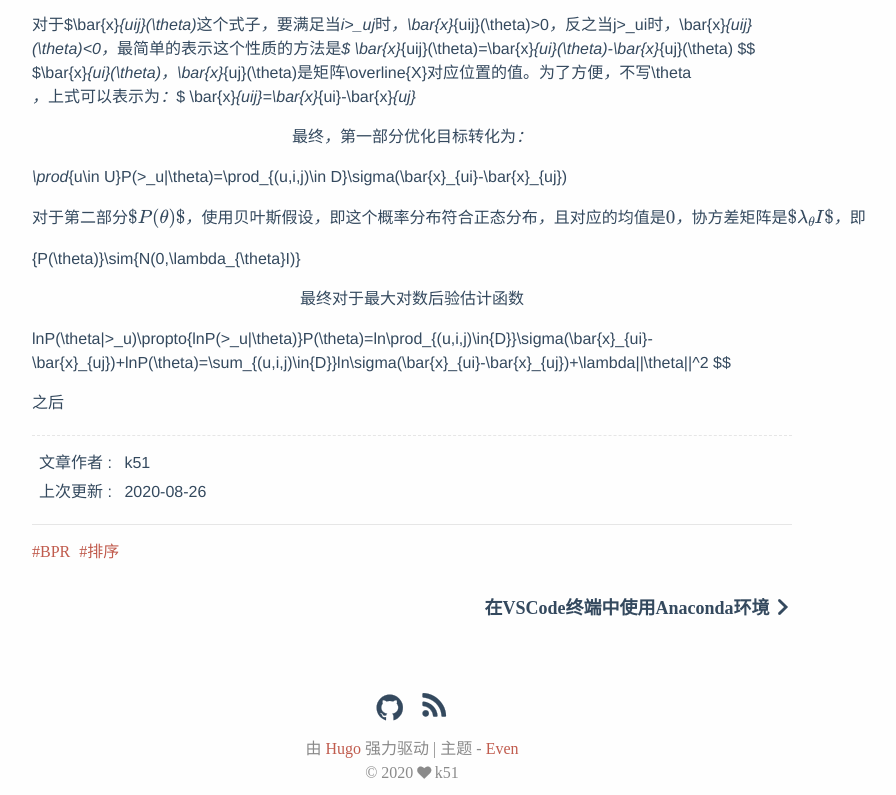
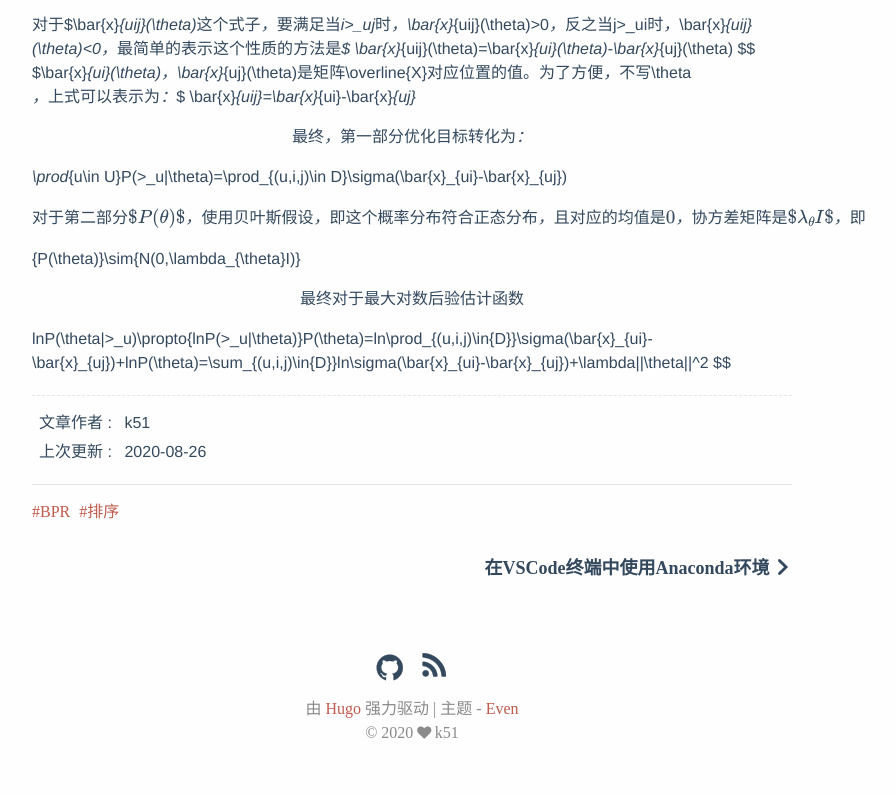
Before and after one commit to k51/k51.github.io, a plain HTML site: page post/贝叶斯个性化排序bpr/index.html in a window 1280 px wide. Shown: the part 1542-2337 px from the top of the page, without its empty margins (228-1124 px from the left). After the commit the page ends 2297 px from the top, so only its background shows below. Drawn offline with nearby package versions, Linux system fonts and the light colour scheme; some packages are replaced by stand-ins of ours; a script that the page names is missing.

Commit message:
rebuilding site 2020年10月 4日  1:57:02

```diff
--- a/post/贝叶斯个性化排序bpr/index.html
+++ b/post/贝叶斯个性化排序bpr/index.html
@@ -50,7 +50,7 @@
 <meta itemprop="description" content="与其他的基于用户评分矩阵的方法不同的是BPR主要采用用户的隐式反馈（如点击、收藏等），通过对问题进行贝叶斯分析得到的最大后验概率来对item进行排序。">
 <meta itemprop="datePublished" content="2020-08-26T00:00:00+00:00" />
 <meta itemprop="dateModified" content="2020-08-26T00:00:00+00:00" />
-<meta itemprop="wordCount" content="956">
+<meta itemprop="wordCount" content="954">
 
 
 
@@ -216,7 +216,6 @@ $$
 $$
 lnP(\theta|&gt;_u)\propto{lnP(&gt;_u|\theta)}P(\theta)=ln\prod_{(u,i,j)\in{D}}\sigma(\bar{x}_{ui}-\bar{x}_{uj})+lnP(\theta)=\sum_{(u,i,j)\in{D}}ln\sigma(\bar{x}_{ui}-\bar{x}_{uj})+\lambda||\theta||^2
 $$</p>
-<p>之后</p>
     </div>
 
     <div class="post-copyright">
```
